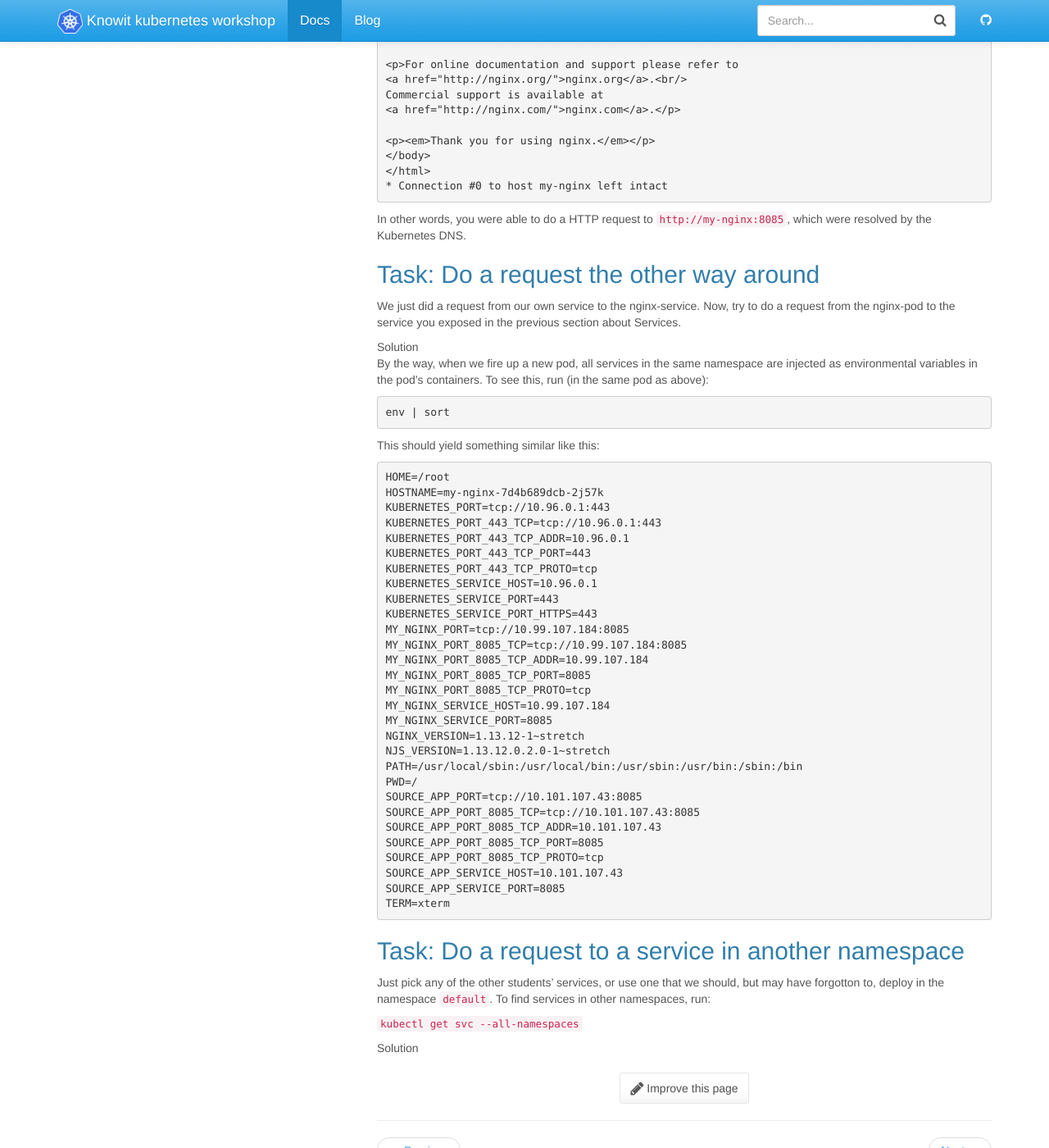
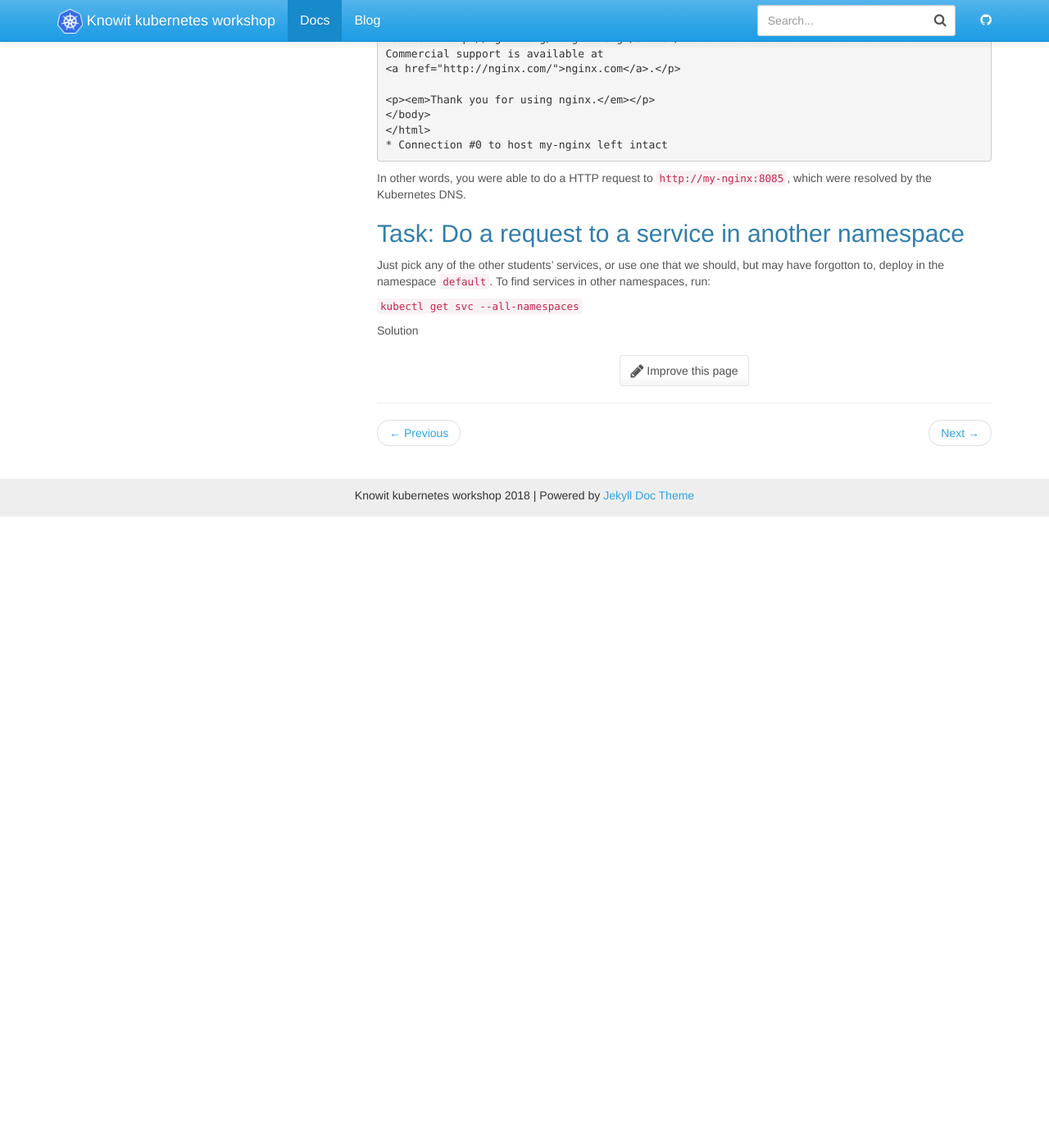
Before and after one commit to knowit/kubernetes-workshop, a Jekyll site: the page built from docs/_docs/workshop/service-discovery.md, in a window 1280 px wide and 1400 px high, scrolled down 1996 px. Shown: the whole window at 82% size. Built offline with Jekyll 4.4.1, drawn with Linux system fonts in a browser that asks for light colours; after the commit the page ends 2626 px from its top, so only the background shows below that; some of the changed text lies outside the part shown.

Commit message:
Update service-discovery.md

````diff
--- a/docs/_docs/workshop/service-discovery.md
+++ b/docs/_docs/workshop/service-discovery.md
@@ -44,13 +44,11 @@
 
 ## Do a request to a service
 
-Now that we have two services, they can reach each other. From your one of your pods created earlier in this workshop, let's see if we can reach the new nginx (which is a web server). To do that, we have to get into the running docker container in the pod and run curl. The steps are:
+Now that we have two services, they can reach each other. From your the front end pod created earlier in this workshop, let's see if we can reach the new nginx (which is a web server) with `curl`.
 
-`kubectl exec -it [pod-name] sh`
+`kubectl exec -it ez-frontend-845bb77cbd-rnj6r bash`
 
-Your name will be a bit different, use `kubectl get po` to find your pod.
-
-We're now in a shell inside the container in the pod. Let's finally try to reach the service we just exposed:
+We're now in a shell inside the container in the pod. Let's now try to reach the service we just exposed:
 
 `curl -vvv http://my-nginx:8085`
 
@@ -133,75 +131,6 @@
 In other words, you were able to do a HTTP request to `http://my-nginx:8085`, which were resolved by the
 Kubernetes DNS.
 
-## Task: Do a request the other way around
-
-We just did a request from our own service to the nginx-service. Now, try to do a request from the
-nginx-pod to the service you exposed in the previous section about Services.
-
-<details>
- <summary>Solution</summary>
- <div markdown="1">
-
-```
-kubectl get svc
-
-NAME         TYPE        CLUSTER-IP       EXTERNAL-IP   PORT(S)        AGE
-my-nginx     ClusterIP   10.110.55.166    <none>        8085/TCP       10m
-sample-app   NodePort    10.100.205.241   <none>        80:32163/TCP   9d
-```
-
-Okay, the service is exposed on port 80. Let's call that from the nginx pod:
-
-```
-kubectl exec -it my-nginx-7d4b689dcb-2j57k sh
-curl -vvv http://sample-app:80
-```
-
-It should produce whatever welcome page that is in the sample app.
-
-</div>
-</details>
-
-By the way, when we fire up a new pod, all services in the same namespace are injected as environmental variables in the pod's containers. To see this, run (in the same pod as above):
-
-```
-env | sort
-```
-
-This should yield something similar like this:
-
-```
-HOME=/root
-HOSTNAME=my-nginx-7d4b689dcb-2j57k
-KUBERNETES_PORT=tcp://10.96.0.1:443
-KUBERNETES_PORT_443_TCP=tcp://10.96.0.1:443
-KUBERNETES_PORT_443_TCP_ADDR=10.96.0.1
-KUBERNETES_PORT_443_TCP_PORT=443
-KUBERNETES_PORT_443_TCP_PROTO=tcp
-KUBERNETES_SERVICE_HOST=10.96.0.1
-KUBERNETES_SERVICE_PORT=443
-KUBERNETES_SERVICE_PORT_HTTPS=443
-MY_NGINX_PORT=tcp://10.99.107.184:8085
-MY_NGINX_PORT_8085_TCP=tcp://10.99.107.184:8085
-MY_NGINX_PORT_8085_TCP_ADDR=10.99.107.184
-MY_NGINX_PORT_8085_TCP_PORT=8085
-MY_NGINX_PORT_8085_TCP_PROTO=tcp
-MY_NGINX_SERVICE_HOST=10.99.107.184
-MY_NGINX_SERVICE_PORT=8085
-NGINX_VERSION=1.13.12-1~stretch
-NJS_VERSION=1.13.12.0.2.0-1~stretch
-PATH=/usr/local/sbin:/usr/local/bin:/usr/sbin:/usr/bin:/sbin:/bin
-PWD=/
-SOURCE_APP_PORT=tcp://10.101.107.43:8085
-SOURCE_APP_PORT_8085_TCP=tcp://10.101.107.43:8085
-SOURCE_APP_PORT_8085_TCP_ADDR=10.101.107.43
-SOURCE_APP_PORT_8085_TCP_PORT=8085
-SOURCE_APP_PORT_8085_TCP_PROTO=tcp
-SOURCE_APP_SERVICE_HOST=10.101.107.43
-SOURCE_APP_SERVICE_PORT=8085
-TERM=xterm
-```
-
 ## Task: Do a request to a service in another namespace
 
 Just pick any of the other students' services, or use one that we should, but may have forgotton to, deploy in the namespace `default`. To find services in other namespaces, run:
````
